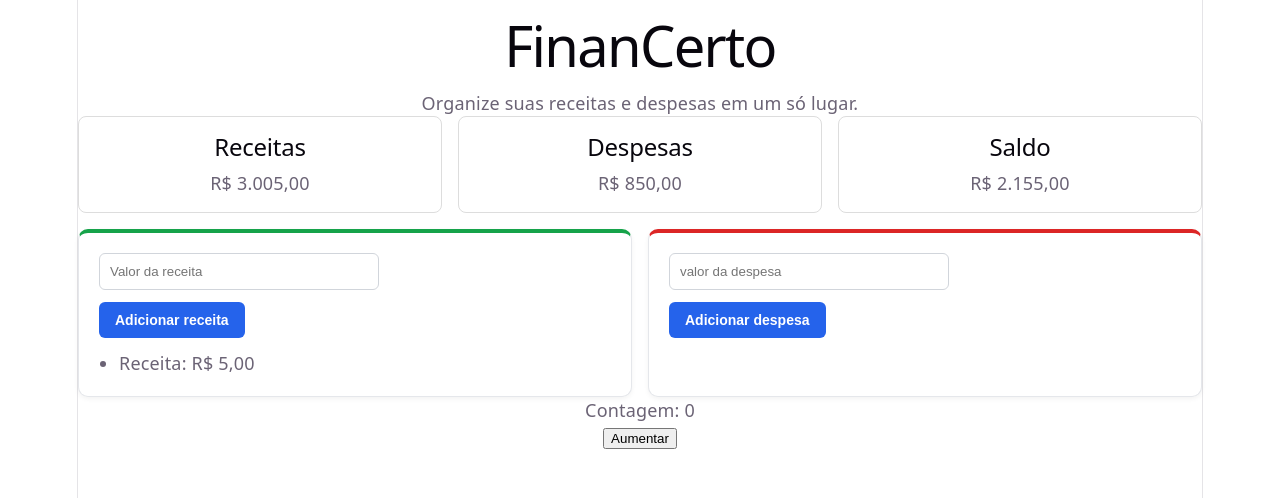
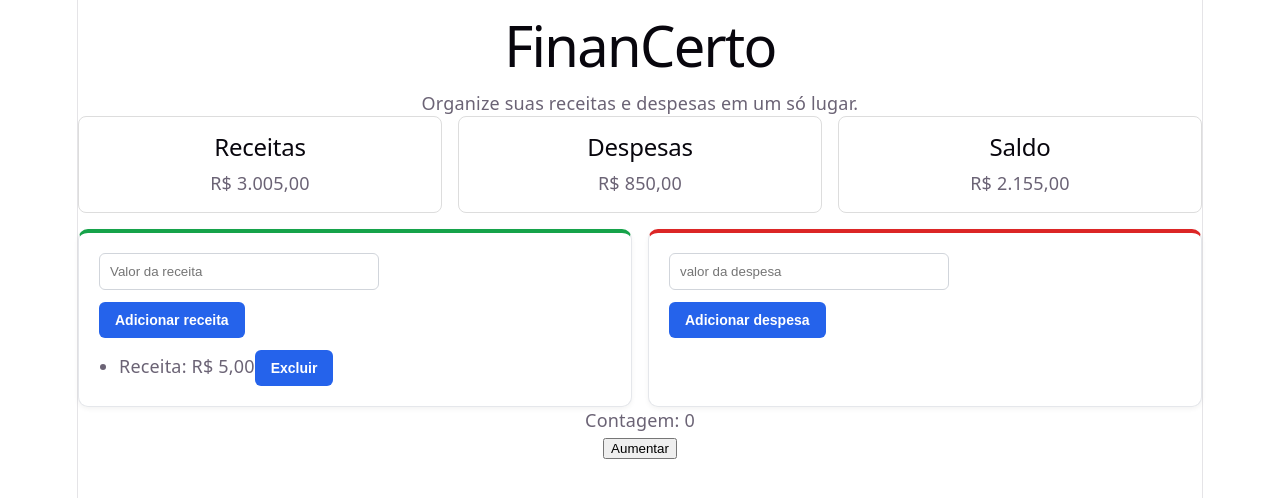
Before and after one commit to POLLY1515/FinanCerto, a React (Vite) app in the folder financerto-frontend/: page / in a window 1280 px wide. Both pictures are taken after typing "5" into the empty fields and a click on the button "Adicionar receita". Shown: the top 498 px of the page. Built offline with nearby package versions, Linux system fonts and the light colour scheme.

Commit message:
feat: excluir receitas e despesas

```diff
--- a/financerto-frontend/src/App.jsx
+++ b/financerto-frontend/src/App.jsx
@@ -13,6 +13,28 @@ function App() {
   const [listaDespesas, setListaDespesa] = useState([]);
 
   const saldo = receitas - despesas;
+
+  function excluirReceita(id) {
+    const receitaRemovida = listaReceitas.find((receita) => receita.id === id);
+    if (!receitaRemovida) {
+      return;
+    }
+    setListaReceita((listaAnterior) =>
+      listaAnterior.filter((receita) => receita.id !== id),
+    );
+    setReceitas((valorAnterior) => valorAnterior - receitaRemovida.valor);
+  }
+
+  function excluirDespesa(id) {
+    const despesaRemovida = listaDespesas.find((despesa) => despesa.id === id);
+    if (!despesaRemovida) {
+      return;
+    }
+    setListaDespesa((listaDespesas) =>
+      listaDespesas.filter((despesa) => despesa.id !== id),
+    );
+    setDespesas((valorAnterior) => valorAnterior - despesaRemovida.valor);
+  }
 
   return (
     <main>
@@ -56,7 +78,14 @@ function App() {
 
               if (valorReceita.trim() !== "" && valor > 0) {
                 setReceitas((valorAnterior) => valorAnterior + valor);
-                setListaReceita((listaAnterior) => [...listaAnterior, valor]);
+                setListaReceita((listaAnterior) => [
+                  ...listaAnterior,
+                  {
+                    id: crypto.randomUUID(),
+                    valor: valor,
+                    descricao: "Receita",
+                  },
+                ]);
                 setValorReceita("");
                 setMensagem("");
               } else {
@@ -67,13 +96,16 @@ function App() {
             Adicionar receita
           </button>
           <ul>
-            {listaReceitas.map((receita, indice) => (
-              <li key={indice}>
+            {listaReceitas.map((receita) => (
+              <li key={receita.id}>
                 Receita: R${" "}
-                {receita.toLocaleString("pt-BR", {
+                {receita.valor.toLocaleString("pt-BR", {
                   minimumFractionDigits: 2,
                   maximumFractionDigits: 2,
                 })}
+                <button onClick={() => excluirReceita(receita.id)}>
+                  Excluir
+                </button>
               </li>
             ))}
           </ul>
@@ -91,7 +123,13 @@ function App() {
               const valor = Number(valorDespesa);
               if (valorDespesa.trim() !== "" && valor > 0) {
                 setDespesas((valorAnterior) => valorAnterior + valor);
-                setListaDespesa((valorAnterior) => [...valorAnterior, valor]);
+                setListaDespesa((listaAnterior) => [...listaAnterior,
+                  {
+                    id: crypto.randomUUID(),
+                    valor: valor,
+                    descricao: "Despesa",
+                  },
+                ]);
                 setValorDespesa("");
                 setMensagem("");
               } else {
@@ -102,13 +140,16 @@ function App() {
             Adicionar despesa
           </button>
           <ul>
-            {listaDespesas.map((despesa, indice) => (
-              <li key={indice}>
+            {listaDespesas.map((despesa) => (
+              <li key={despesa.id}>
                 Despesa: R${" "}
-                {despesa.toLocaleString("pt-BR", {
+                {despesa.valor.toLocaleString("pt-BR", {
                   minimumFractionDigits: 2,
                   maximumFractionDigits: 2,
                 })}
+                <button onClick={() => excluirDespesa(despesa.id)}>
+                  Excluir
+                </button>
               </li>
             ))}
           </ul>
```
